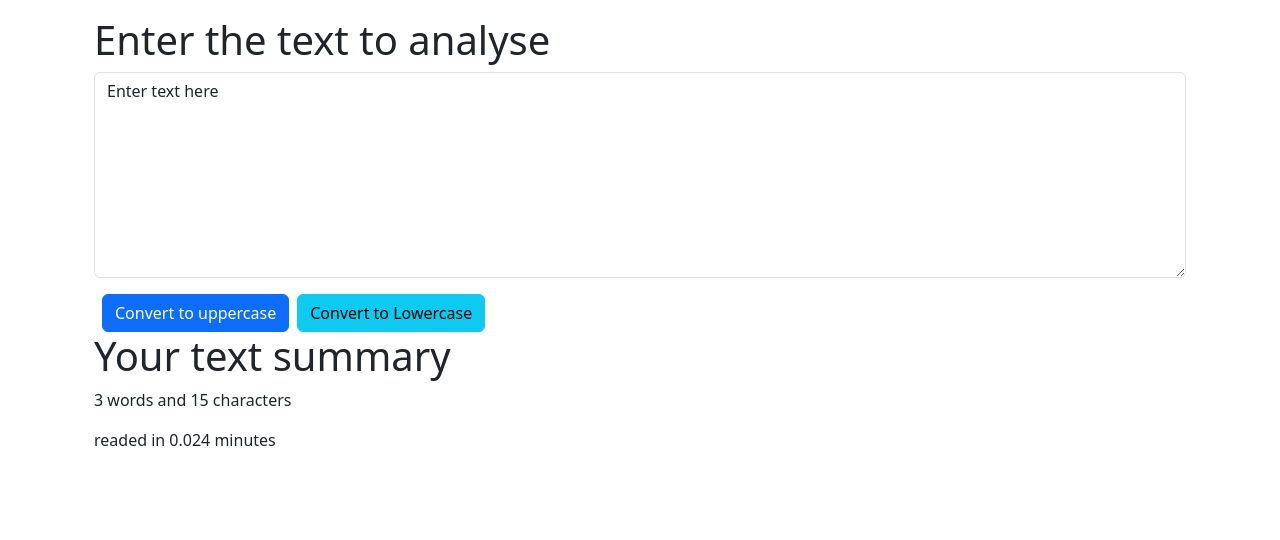
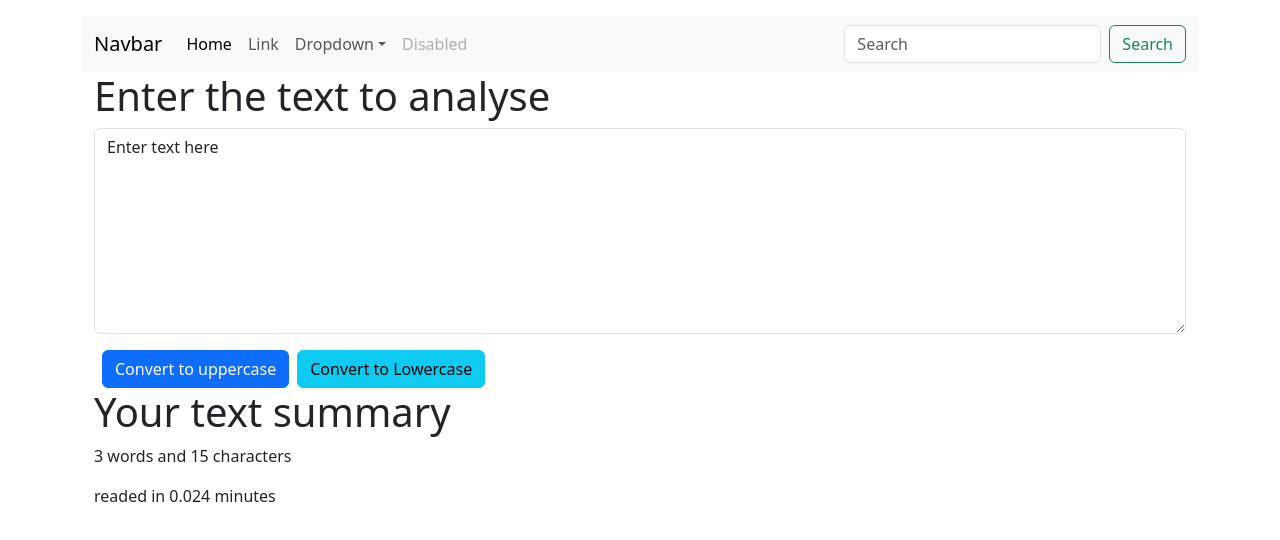
Before and after one commit to jagdish23/lower-to-upper, a React (Create React App) app: page / in a window 1280 px wide. Shown: the top 540 px of the page. Built offline with nearby package versions, Linux system fonts and the light colour scheme.

Commit message:
added navbar

```diff
--- a/src/Textfrom.js
+++ b/src/Textfrom.js
@@ -24,6 +24,44 @@ export  function Textfrom(props){
     const [text,setText]=useState('Enter text here')
     return(
         <>
+                                    <div>
+                                    <nav class="navbar navbar-expand-lg bg-body-tertiary">
+                            <div class="container-fluid">
+                                <a class="navbar-brand" href="#">Navbar</a>
+                                <button class="navbar-toggler" type="button" data-bs-toggle="collapse" data-bs-target="#navbarSupportedContent" aria-controls="navbarSupportedContent" aria-expanded="false" aria-label="Toggle navigation">
+                                <span class="navbar-toggler-icon"></span>
+                                </button>
+                                <div class="collapse navbar-collapse" id="navbarSupportedContent">
+                                <ul class="navbar-nav me-auto mb-100 mb-lg-9">
+                                    <li class="nav-item">
+                                    <a class="nav-link active" aria-current="page" href="#">Home</a>
+                                    </li>
+                                    <li class="nav-item">
+                                    <a class="nav-link" href="#">Link</a>
+                                    </li>
+                                    <li class="nav-item dropdown">
+                                    <a class="nav-link dropdown-toggle" href="#" role="button" data-bs-toggle="dropdown" aria-expanded="false">
+                                        Dropdown
+                                    </a>
+                                    <ul class="dropdown-menu">
+                                        <li><a className="dropdown-item" href="#">Action</a></li>
+                                        <li><a className="dropdown-item" href="#">Another action</a></li>
+                                        <li> className="dropdown-divider"</li>
+                                        <li><a className="dropdown-item" href="#">Something else here</a></li>
+                                    </ul>
+                                    </li>
+                                    <li className="nav-item">
+                                    <a className="nav-link disabled" aria-disabled="true">Disabled</a>
+                                    </li>
+                                </ul>
+                                <form className="d-flex" role="search">
+                                    <input className="form-control me-2" type="search" placeholder="Search" aria-label="Search"/>
+                                    <button className="btn btn-outline-success" type="submit">Search</button>
+                                </form>
+                                </div>
+                            </div>
+                            </nav>
+                                    </div>
         <div className='container'>
             <h1>{props.heading}</h1>
             <div className="mb-3">
```
